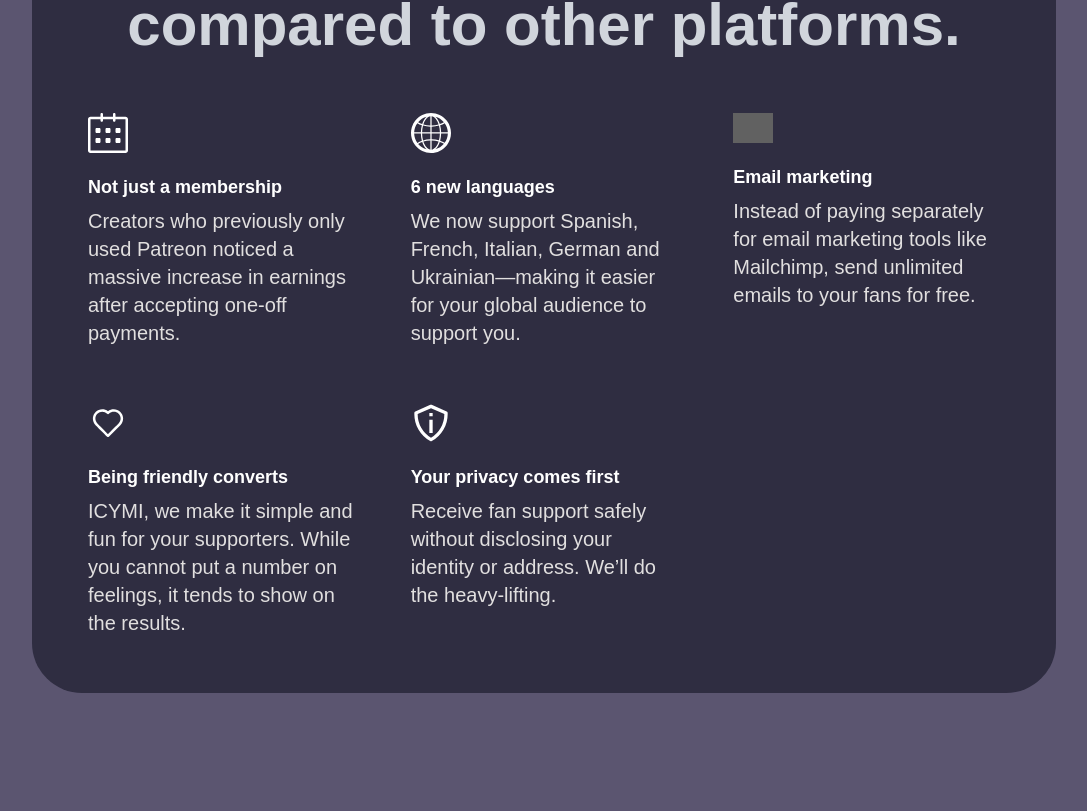
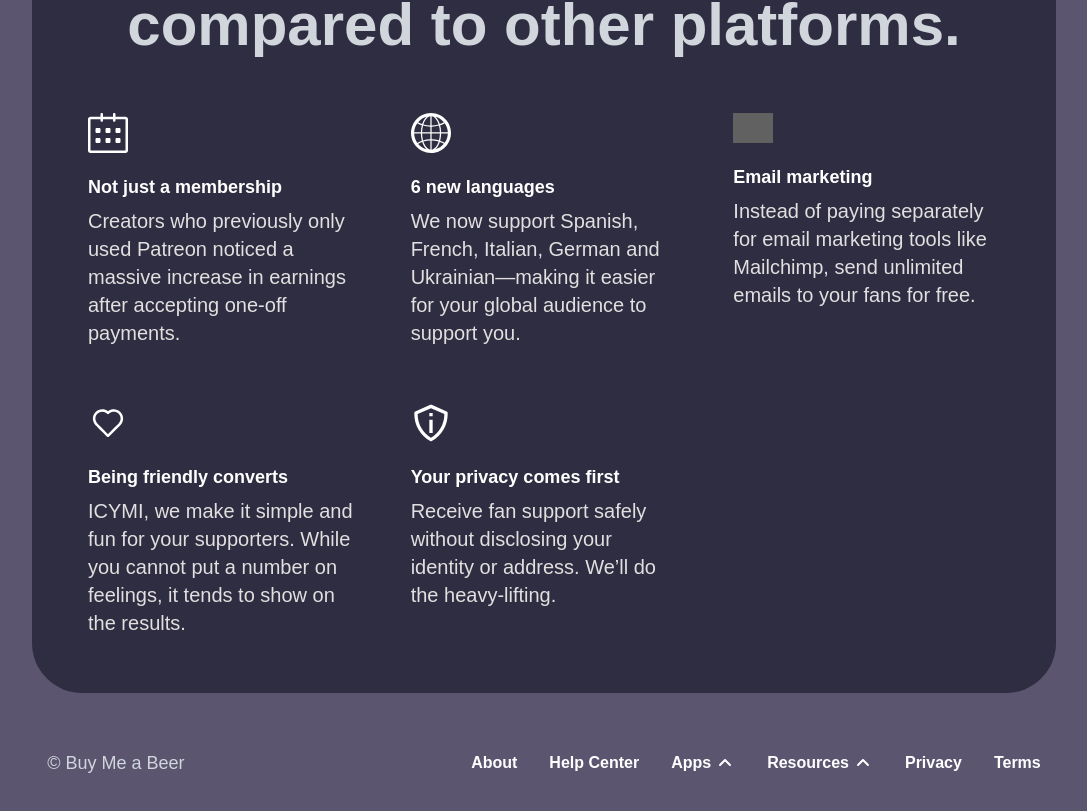
Before and after one commit to Ankryptic/buymeabeer, a Next.js app: page / in a window 1280 px wide. Shown: the part 6191-7002 px from the top of the page, without its empty margins (96-1183 px from the left). Before the commit the page ends 6884 px from the top, so only its background shows below. Built offline with nearby package versions, Linux system fonts and the light colour scheme; grey boxes are pictures that could not be loaded; a web font is replaced by a local one.

Commit message:
add footer

```diff
--- a/app/layout.js
+++ b/app/layout.js
@@ -1,3 +1,4 @@
+import Footer from "@/components/Footer";
 import "./globals.css";
 import Navbar from "@/components/Navbar";
 
@@ -16,6 +17,7 @@ export default function RootLayout({ children }) {
       <body className="bg-[#5b5570] min-h-full flex flex-col">
         <Navbar/>
         {children}
+        <Footer/>
       </body>
     </html>
   );
--- /dev/null
+++ b/components/Footer.js
@@ -0,0 +1,28 @@
+"use client"
+import React from "react";
+import Link from "next/link";
+
+const Footer = () => {
+
+    return (
+        <footer className="text-white pb-18 pt-14 flex items-center justify-around">
+            <div className="text-lg font-light text-gray-300">&copy; Buy Me a Beer</div>
+            <div className="flex items-center gap-8 font-semibold">
+                <Link href={"/about"}>About</Link>
+                <Link href={"/helpcenter"}>Help Center</Link>
+                <div className="cursor-pointer flex items-center gap-1">
+                    <span>Apps</span>
+                    <img src="/upArrow.svg" alt="arrows svg" width={20} />
+                </div>
+                <div className="cursor-pointer flex items-center gap-1">
+                    <span>Resources</span>
+                    <img src="/upArrow.svg" alt="upArrow svg" width={20}/>
+                </div>
+                <Link href={"/privacy"}>Privacy</Link>
+                <Link href={"/terms"}>Terms</Link>
+            </div>
+        </footer>
+    )
+}
+
+export default React.memo(Footer);
```
